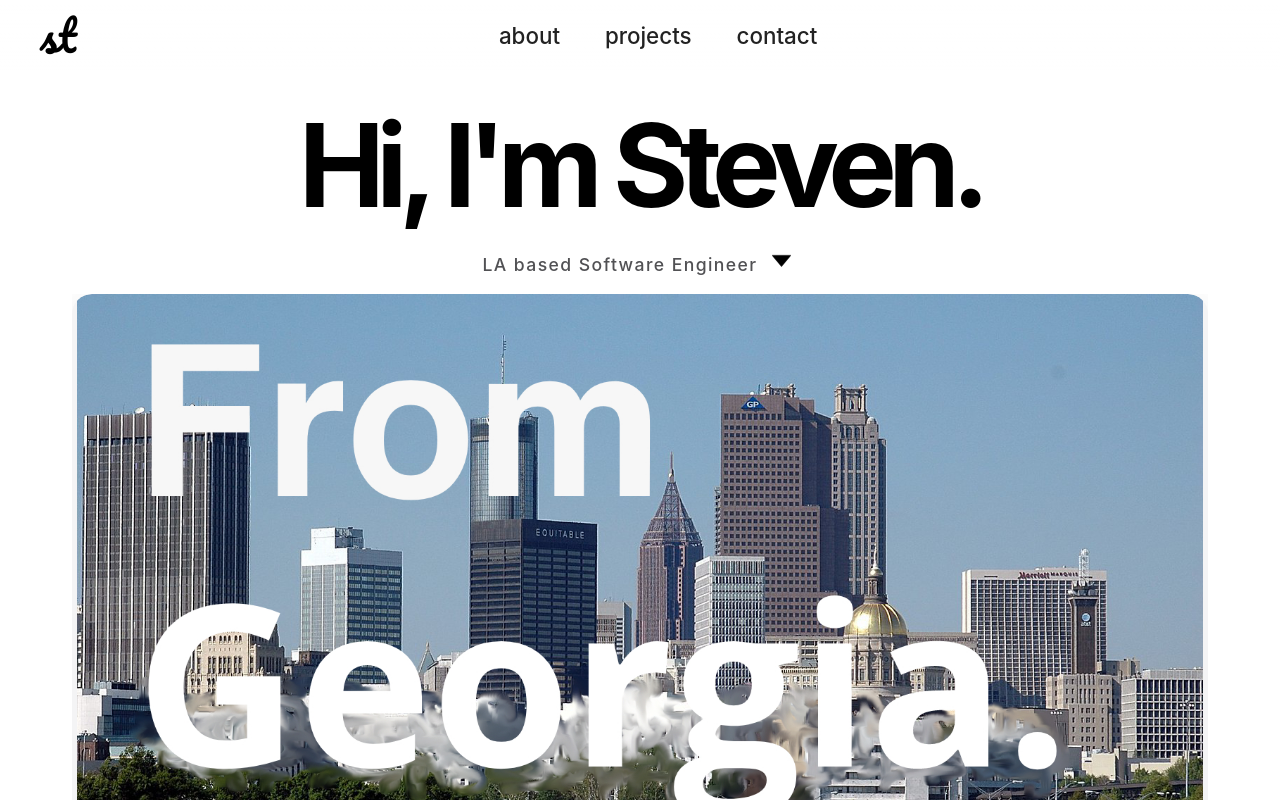
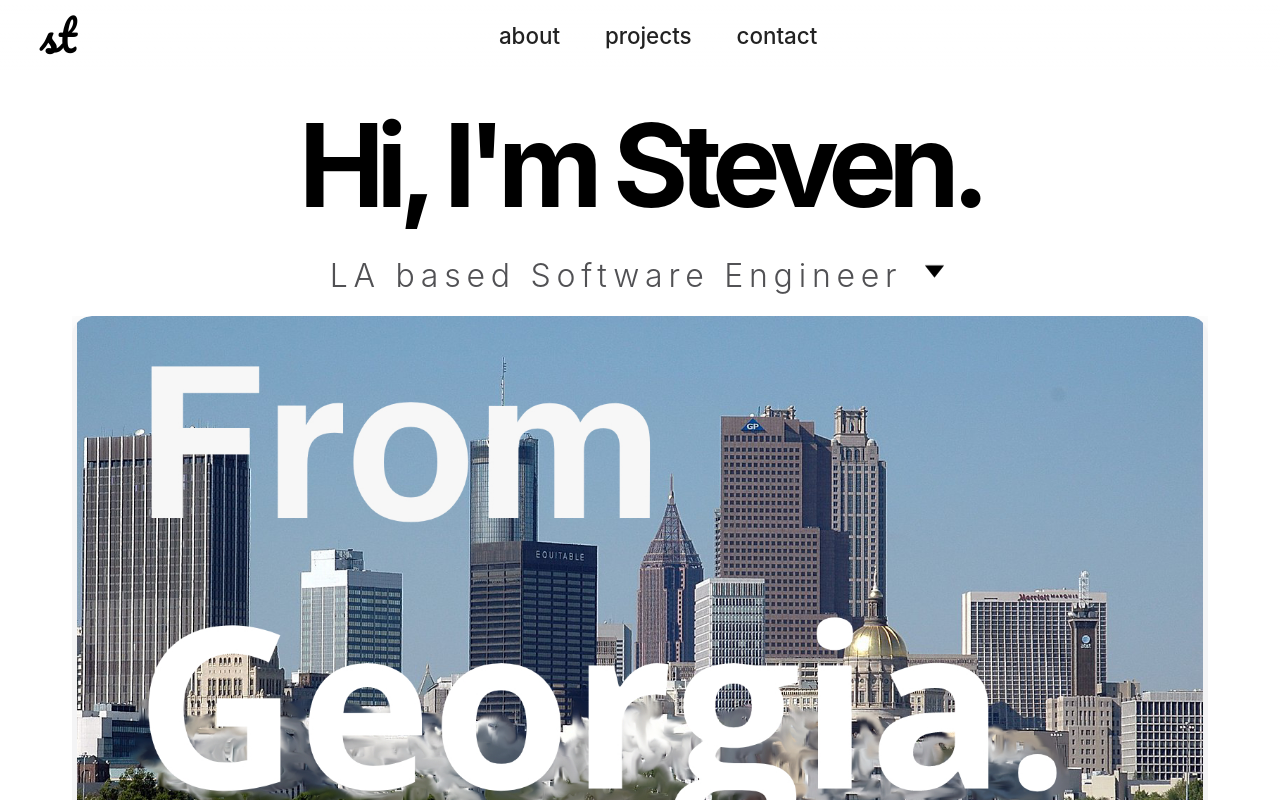
Before and after one commit to Tran-Steven/website, a Next.js app: page / in a window 1280 px wide. Shown: the top 800 px of the page. Built offline with nearby package versions, Linux system fonts and the light colour scheme.

Commit message:
Enlarge and center homepage engineer blurb

```diff
--- a/styles/Home.module.css
+++ b/styles/Home.module.css
@@ -1028,14 +1028,16 @@
 
 .nameblurb {
   align-items: center;
+  justify-content: center;
+  width: 100%;
   margin-top: 1.1rem;
 }
 
 .titlep {
   color: #515154;
-  font-size: clamp(0.9rem, 1.8vw, 1.1rem);
-  font-weight: 500;
-  letter-spacing: 0.08em;
+  font-size: clamp(1.2rem, 3.5vw, 2rem);
+  font-weight: 300;
+  letter-spacing: 0.18em;
 }
 
 .aboutme {
@@ -1621,6 +1623,7 @@
 .dropdownholder {
   width: 2rem;
   height: 2rem;
+  margin-left: 1rem;
   border: 0;
   border-radius: 0;
   background: transparent;
```
